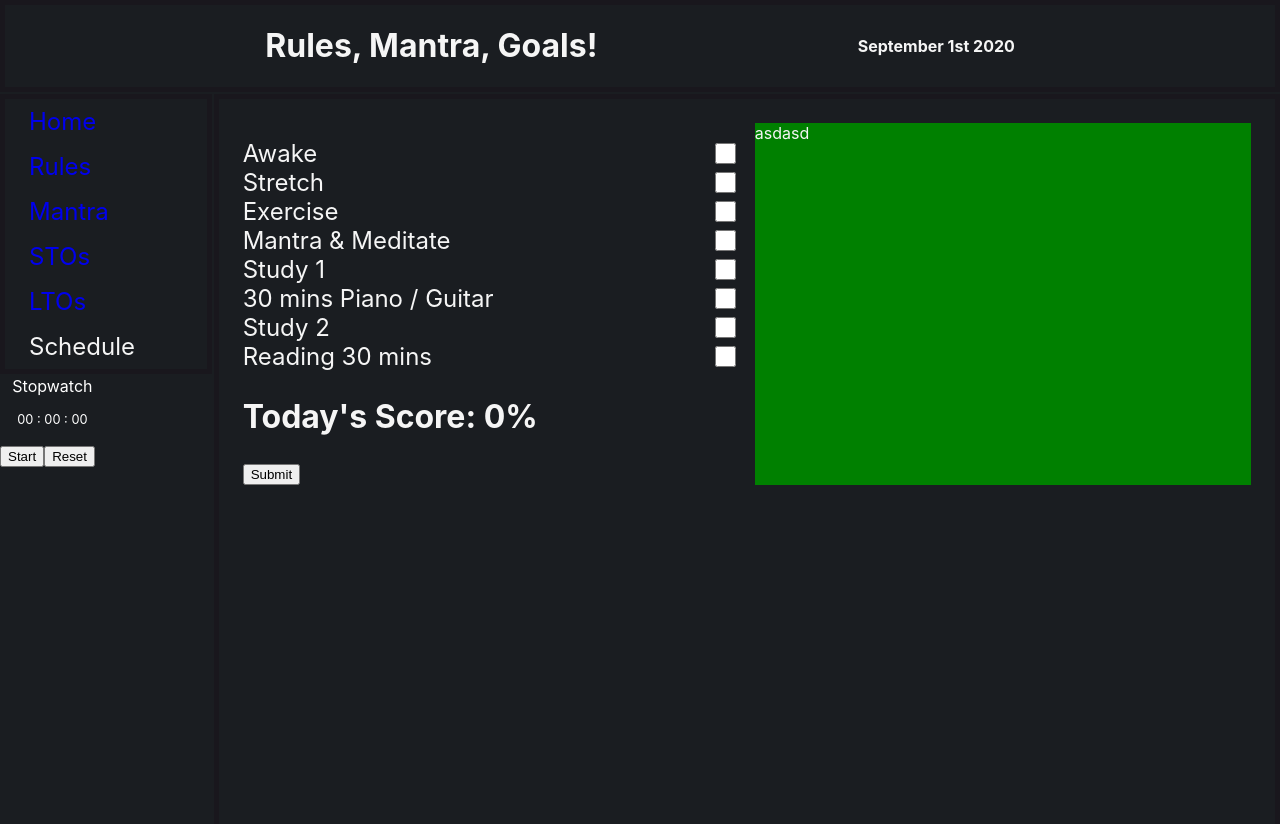
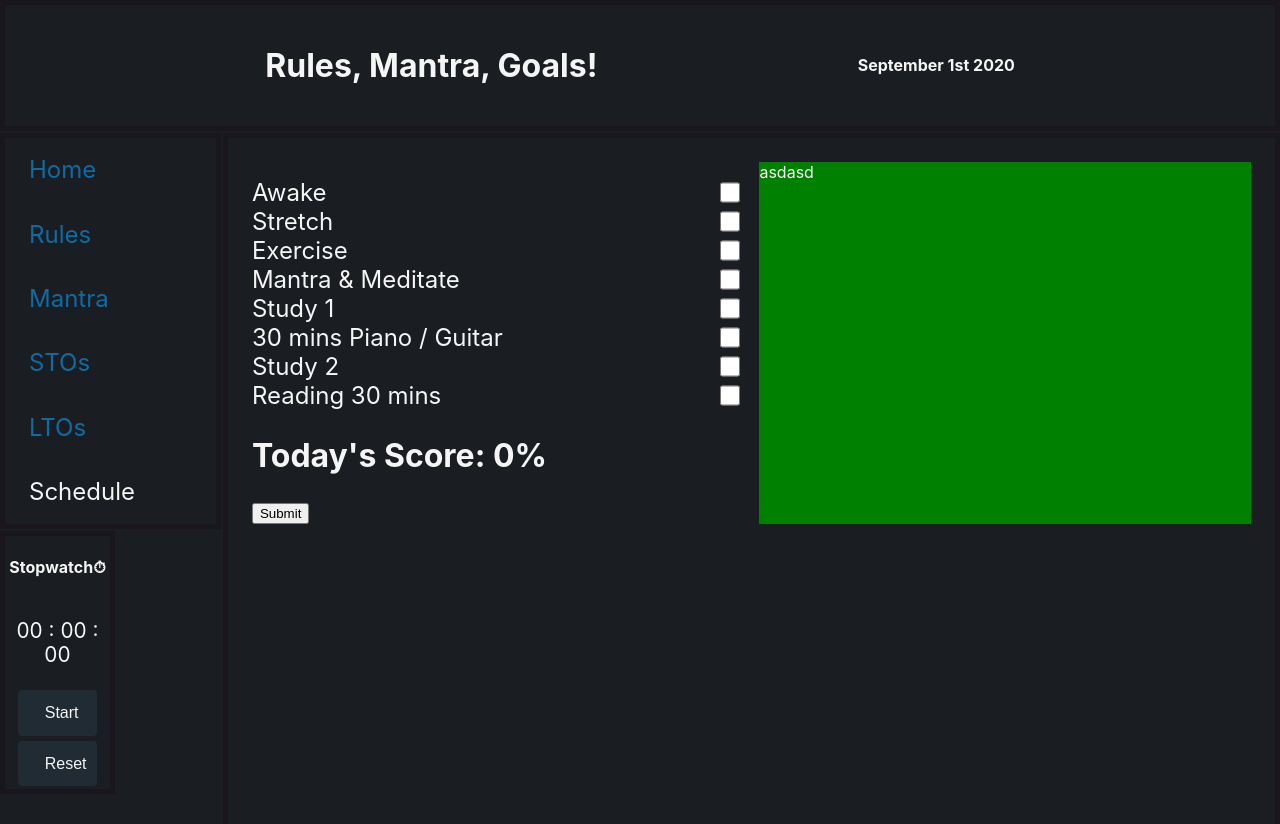
Before and after one commit to NWKendall/goals, a React (Create React App) app: page /schedule in a window 1280 px wide. Shown: the top 824 px of the page. Built offline with nearby package versions, Linux system fonts and the light colour scheme.

Commit message:
new colour pallette, refined styling

```diff
--- a/src/components/home/dayScoreCard.js
+++ b/src/components/home/dayScoreCard.js
@@ -12,12 +12,11 @@ const DayScoreCard = (props) => {
     <div key={props.index} className="scoreCard">
       <h4 className="dateStyle">{String(props.data.date)}</h4>
       <h3 className="scoreStyle">Score: {((props.data.score / 8) * 100).toFixed(1)}%</h3>
-      <div
+      <button
         onClick={() => setToggleScore(!toggleScore)}
         className="buttonStyle"
       >
-        See Individual Scores
-      </div>
+👀      </button>
       <div >
         {toggleScore
           ? Object.entries(props.data.daily).map((activity, i) => (
--- a/src/components/home/home.styles.css
+++ b/src/components/home/home.styles.css
@@ -13,7 +13,9 @@
 .scoreCard {
     display: flex;
     flex-direction: column;
-    border: 1px solid rgb(209,210,211);
+    border: 1px solid #106ba3;
+    border-radius: 10px;
+    box-shadow: 0 3px 6px rgb(12, 12, 12);
     text-align: center;
 }
 
@@ -26,9 +28,12 @@
 }
 
 .buttonStyle {
-    /* grid-column: 1/ 6; */
-    /* border: 1px solid pink; */
-    background-color: blueviolet;
+    background-color: #106ba3;
+    outline: none;
+    border: solid 1px transparent;
+    border-radius: 4px;
+    color: whitesmoke;
+    font-size: 1rem;
     cursor: pointer;
 }
 
--- a/src/components/navbar/navbar.styles.css
+++ b/src/components/navbar/navbar.styles.css
@@ -17,18 +17,17 @@
 
 .NavLi {
     list-style-type: none;
-
-
 }
 
 .navItem {
     text-decoration: none;
     font-size: 1.5rem;
+    color: #106ba3;
     /* border: 1px solid blueviolet; */
 }
 
 .nevItem ::before {
-    color: whitesmoke;
+    color: #106ba3;
 }
 
 .selectedLink {
--- a/src/components/timer/timer.js
+++ b/src/components/timer/timer.js
@@ -63,21 +63,20 @@ const Timer = () => {
     secs = ("0" + timer.seconds).slice(-2);
 
   return (
-    <div className="stopwatch">
-      <div style={{ color: "white", textAlign: "center" }}>Stopwatch</div>
-      <p>
-        {" "}
+    <div className="stopwatchContainer">
+      <h4 className="title">Stopwatch⏱</h4>
+      <p className="timerDisplay">
         {hrs} : {mins} : {secs}
       </p>
       {!isActive && timer.seconds === 0 ? (
-        <button onClick={() => toggle()}>Start</button>
+        <button className="btnStyle" onClick={() => toggle()}>Start</button>
       ) : isActive ? (
-        <button onClick={() => toggle()}>Stop</button>
+        <button className="btnStyle" onClick={() => toggle()}>Stop</button>
       ) : !isActive && timer.seconds > 0 ? (
-        <button onClick={() => toggle()}>Resume</button>
+        <button className="btnStyle" onClick={() => toggle()}>Resume</button>
       ) : null}
 
-      <button onClick={() => reset()}>Reset</button>
+      <button className="btnStyle" onClick={() => reset()}>Reset</button>
     </div>
   );
 };
--- a/src/components/timer/timer.styles.css
+++ b/src/components/timer/timer.styles.css
@@ -1,4 +1,44 @@
-div p {
-    color: white;
+.stopwatchContainer {
+    grid-column: 1 / 1;
+    grid-row: 5 / 7;
+    display: flex;
+    flex-direction: column;
+    justify-content: space-evenly;
+    align-items: center;
+    border: 5px solid #19171D;
+
+
+}
+
+.title {
+    color: whitesmoke;
+    /* border: 1px solid pink; */
+}
+
+.timerDisplay {
+    color: whitesmoke;
     text-align: center;
+    font-size: 1.3rem;
+
 }
+
+.btnStyle {
+    width: 75%;
+    background-color: #202b33;
+    outline: none;
+    border: solid 1px transparent;
+    border-radius: 4px;
+    padding: 0.8em 1.6em;
+    color: whitesmoke;
+    font-size: 1rem;
+    margin: 2.5px 5px;
+    cursor: pointer;
+
+
+}
+.btnStyle:hover {
+    background-color: #106ba3;
+    border: solid 1px transparent;
+    color: #202b33;
+
+}
```
Also changed, not shown: 1 other file (tests, documents, lock files or other folders).
